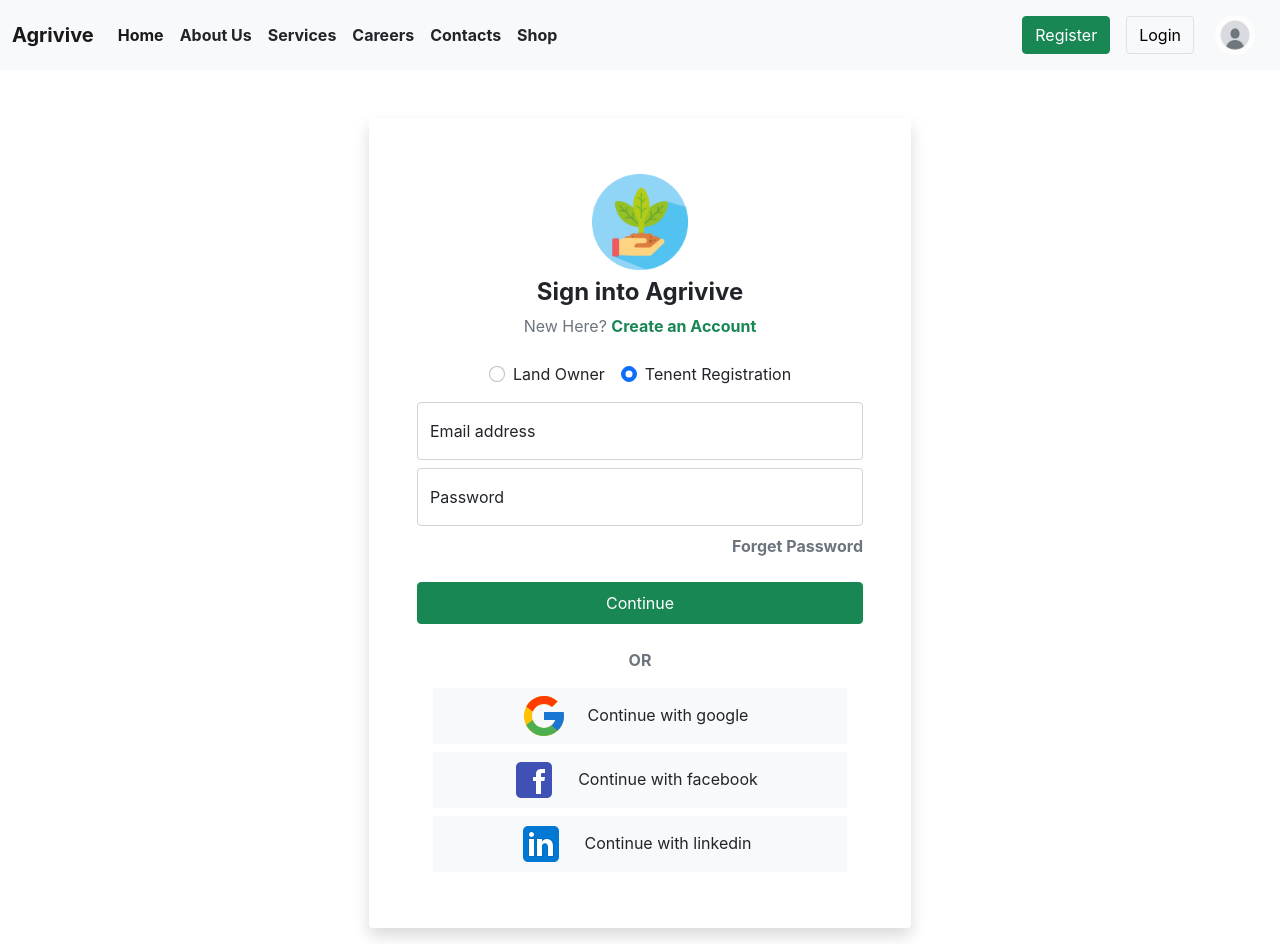
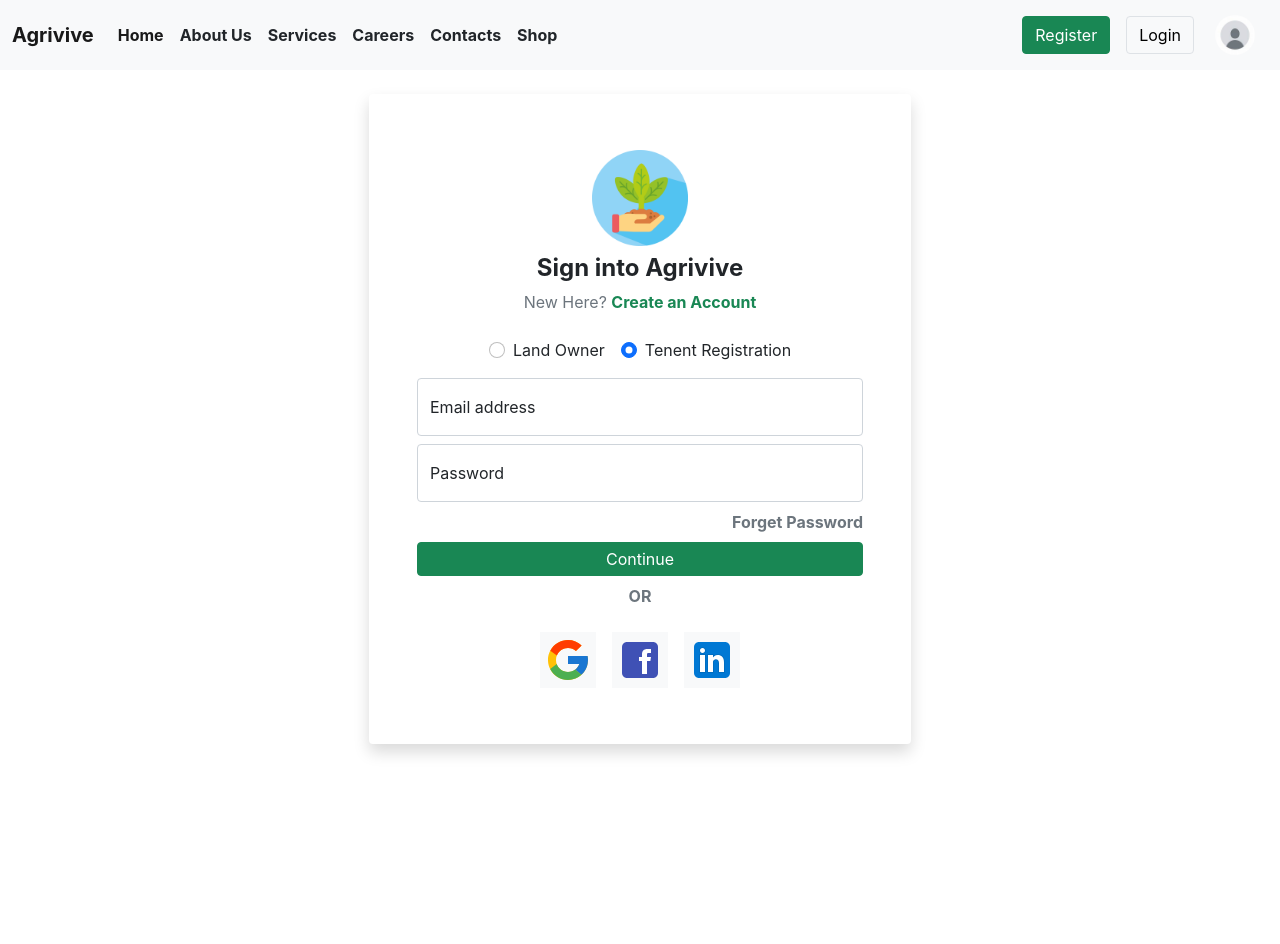
Before and after one commit to HariSirikonda/Agrivive, a React (Create React App) app: page /login in a window 1280 px wide. After the commit the page ends 800 px from the top, so only its background shows below. Built offline with nearby package versions, Linux system fonts and the light colour scheme.

Commit message:
Updated the login page

```diff
--- a/src/components/login.js
+++ b/src/components/login.js
@@ -4,6 +4,7 @@
 import GoogleIcon from './images/google-icon.svg';
 import LinkedIcon from './images/linkedin-icon.svg';
 import FacebookIcon from './images/facebook-icon.svg';
+import InstagramIcon from './images/instagramLogo.jpeg'
 import Footer from './footer';
 
 function Login() {
@@ -15,10 +16,10 @@
 
     return (
         <>
-            <section className="wrapper mb-3">
-                <div className="container mt-5">
-                    <div className="align-items-center justify-content-center w-50 m-auto">
-                        <form className="rounded bg-white shadow p-5 m-2">
+            <section className="wrapper d-flex align-items-center justify-content-center mb-3">
+                <div className="container mt-3">
+                    <div className="d-flex align-items-center justify-content-center w-50 mx-auto">
+                        <form className="rounded bg-white shadow p-5 m-2" style={{width: '550px', height: '650px'}}>
                             <div className="logo">
                                 <img className="img-fluid p-2 w-25" src={Logo} alt="Logo" />
                             </div>
@@ -51,20 +52,17 @@
                             <div className="mt-2 text-end">
                                 <Link className="text-secondary text-decoration-none fw-bold" to="/register/forgotPassword">Forget Password</Link>
                             </div>
-                            <button id="ContinueButton" type="submit" className="submit_btn btn btn-md btn-success w-100 my-4 p-2">Continue</button>
+                            <button id="ContinueButton" type="submit" className="submit_btn btn btn-md btn-success w-100 my-2 p-1">Continue</button>
                             <div className="text-center text-uppercase text-muted mb-3"><b>OR</b></div>
-                            <div className='m-2 d-block'>
-                                <div className='d-block bg-light m-2'>
-                                    <img className='me-2 p-1' src={GoogleIcon}></img>
-                                    <Link to={"https://www.google.com"} target='_blank' className='p-2 text-dark text-decoration-none me-2 p-2'>Continue with google</Link>
+                            <div className='my-2 d-flex align-items-center justify-content-center'>
+                                <div className='bg-light m-2 d-flex align-items-center justify-content-center'>
+                                    <img className='m-1 p-0' src={GoogleIcon}></img>
                                 </div>
-                                <div className='d-block bg-light m-2'>
-                                    <img className='me-2 p-1' src={FacebookIcon}></img>
-                                    <Link to={"https://www.facebook.com"} target='_blank' className='p-2 text-dark text-decoration-none me-2 p-2'>Continue with facebook</Link>
+                                <div className='bg-light m-2 d-flex align-items-center justify-content-center'>
+                                    <img className='m-1 p-0' src={FacebookIcon}></img>
                                 </div>
-                                <div className='d-block bg-light m-2'>
-                                    <img className='me-2 p-1' src={LinkedIcon}></img>
-                                    <Link to={"https://www.linkedin.com"} target='_blank' className='p-2 text-dark text-decoration-none me-2 p-2'>Continue with linkedin</Link>
+                                <div className='bg-light m-2 d-flex align-items-center justify-content-center'>
+                                    <img className='m-1 p-0' src={LinkedIcon}></img>
                                 </div>
                             </div>
                         </form>
```
Also changed, not shown: src/components/images/instagramLogo.jpeg (added), 1 other file (tests, documents, lock files or other folders).
